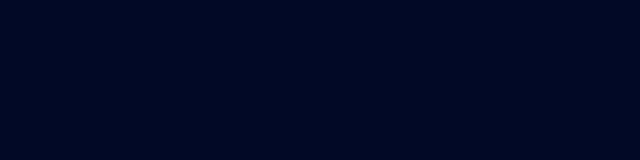
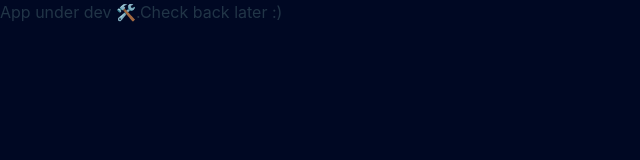
Before and after one commit to CollinsKipkemoi/PASSWORD-GENERATOR---CyberPunk-edition, a React (Vite) app: page / in a window 1280 px wide. Shown: the top 160 px of the page, without its empty margins (0-640 px from the left). Built offline with nearby package versions, Linux system fonts and the light colour scheme.

Commit message:
Update status

```diff
--- a/src/App.jsx
+++ b/src/App.jsx
@@ -4,6 +4,7 @@
 
   return (
     <div className='root'>
+    <p>App under dev 🛠️.Check back later :)</p>
     </div>
   )
 }
```
